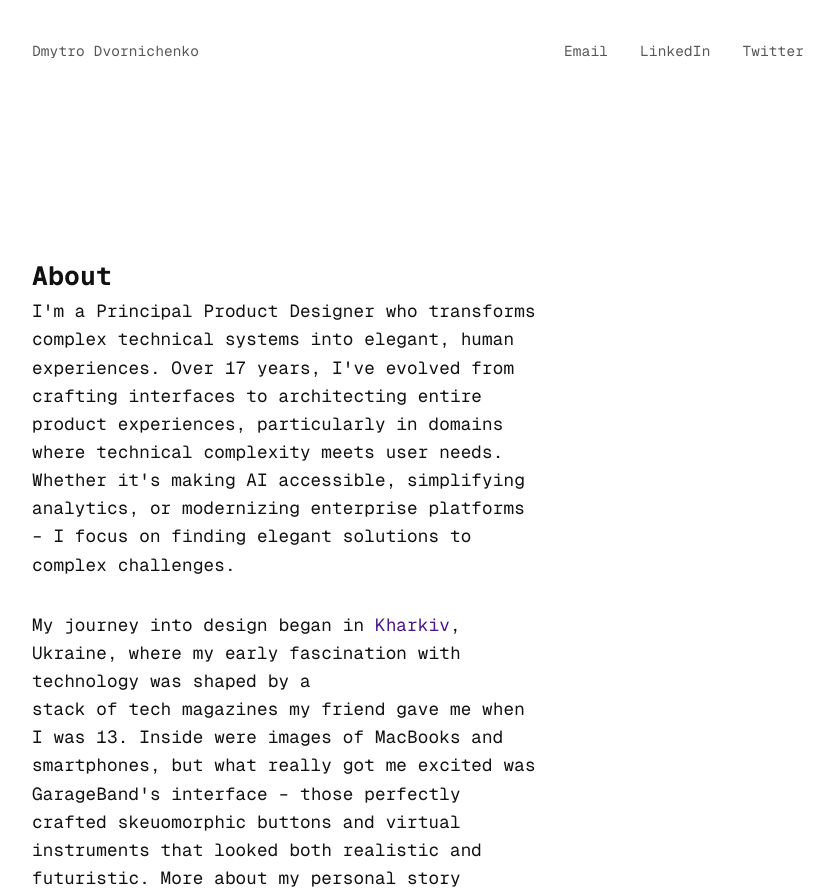
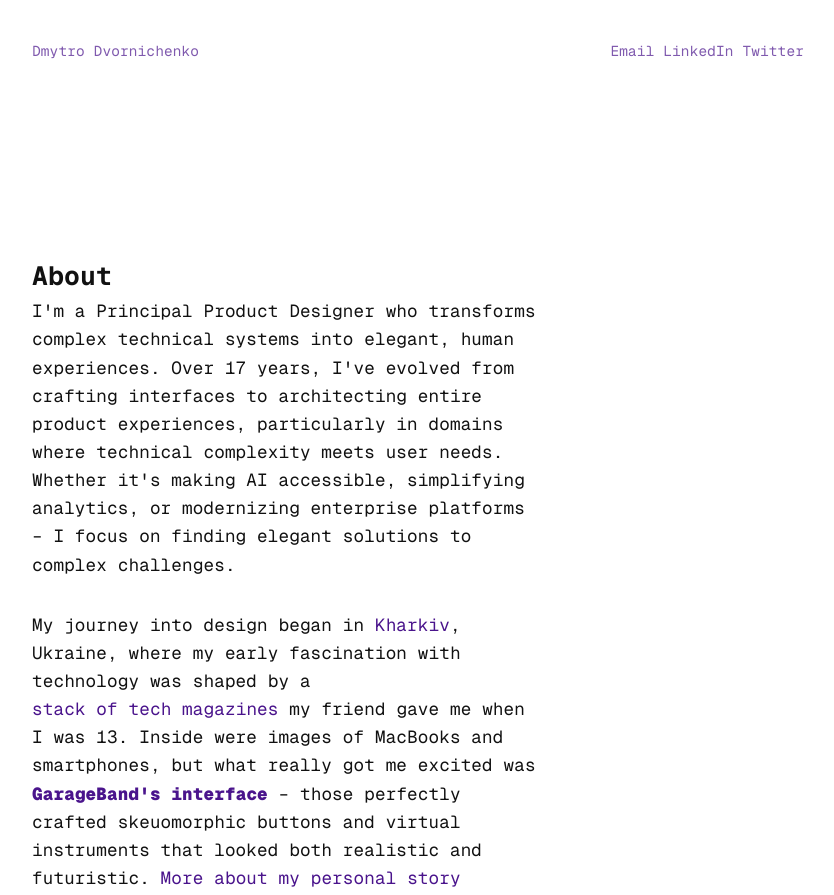
Before and after one commit to Minimall/minimall.github.io, a plain HTML site: page portfolio-2025/about.html in a window 1280 px wide. Shown: the top 895 px of the page, without its empty margins (222-1056 px from the left). Drawn offline with nearby package versions, Linux system fonts and the light colour scheme; a web font is replaced by a local one.

Commit message:
Restored to '408b419499a2da7b668640d1c41f368d5c4d53e0'
Replit-Restored-To:408b419499a2da7b668640d1c41f368d5c4d53e0

```diff
--- a/portfolio-2025/about.html
+++ b/portfolio-2025/about.html
@@ -16,7 +16,7 @@
                     <h2 class="section-title">About</h2>
                     <p>I'm a Principal Product Designer who transforms complex technical systems into elegant, human experiences. Over 17 years, I've evolved from crafting interfaces to architecting entire product experiences, particularly in domains where technical complexity meets user needs. Whether it's making AI accessible, simplifying analytics, or modernizing enterprise platforms – I focus on finding elegant solutions to complex challenges.</p>
 
-                    <p>My journey into design began in <span class="hover-word wave-text" data-images="kharkiv1.jpg" data-text="Kharkiv">Kharkiv<img src="#" class="hover-image" alt="Kharkiv"/></span>, Ukraine, where my early fascination with technology was shaped by a <span data-hover="true" data-images="kharkiv1.jpg" data-text="stack of tech magazines"><span class="wave-text" data-hover="true">stack of tech magazines</span><img src="#" class="hover-image" alt="Tech Magazines"/></span> my friend gave me when I was 13. Inside were images of MacBooks and smartphones, but what really got me excited was <span data-hover="true" data-images="kharkiv1.jpg" data-text="GarageBand's interface"><span class="wave-text" data-hover="true">GarageBand's interface</span><img src="#" class="hover-image" alt="GarageBand"/></span> – those perfectly crafted skeuomorphic buttons and virtual instruments that looked both realistic and futuristic. <span class="collapsible-link wave-text" data-hover="true">More about my personal story</span></p>
+                    <p>My journey into design began in <span data-hover="true" data-images="kharkiv1.jpg" data-text="Kharkiv"><span class="wave-text" data-hover="true">Kharkiv</span><img src="#" class="hover-image" alt="Kharkiv"/></span>, Ukraine, where my early fascination with technology was shaped by a <span data-hover="true" data-images="kharkiv1.jpg" data-text="stack of tech magazines"><span class="wave-text" data-hover="true">stack of tech magazines</span><img src="#" class="hover-image" alt="Tech Magazines"/></span> my friend gave me when I was 13. Inside were images of MacBooks and smartphones, but what really got me excited was <span data-hover="true" data-images="kharkiv1.jpg" data-text="GarageBand's interface"><span class="wave-text" data-hover="true">GarageBand's interface</span><img src="#" class="hover-image" alt="GarageBand"/></span> – those perfectly crafted skeuomorphic buttons and virtual instruments that looked both realistic and futuristic. <span class="collapsible-link wave-text" data-hover="true">More about my personal story</span></p>
 
                     <div class="collapsible-content">
                         <p>Those magazines came with an HTML textbook, and I started staying after school in the computer lab, creating my first websites.</p>
--- a/portfolio-2025/header.html
+++ b/portfolio-2025/header.html
@@ -1,7 +1,7 @@
 
 <nav>
     <a data-hover="true" href="index.html">Dmytro Dvornichenko</a>
-    <div class='menu'>
+    <div>
         <a data-hover="true" href="mailto:email@example.com">Email</a>
         <a data-hover="true" href="https://linkedin.com/in/username">LinkedIn</a>
         <a data-hover="true" href="https://twitter.com/username">Twitter</a>
--- a/portfolio-2025/scripts.js
+++ b/portfolio-2025/scripts.js
@@ -3,7 +3,7 @@ const hoveredElements = new Set();
 
 // Unified setup function for hover effects
 const setupHoverEffects = () => {
-    const hoverableElements = document.querySelectorAll('a, .hover-word');
+    const hoverableElements = document.querySelectorAll('a, [data-hover="true"]');
 
     hoverableElements.forEach(element => {
         // Skip if already processed
--- a/portfolio-2025/styles.css
+++ b/portfolio-2025/styles.css
@@ -76,12 +76,6 @@ a:hover span:nth-child(3n) { animation-delay: 0.15s; }
 a:hover span:nth-child(4n) { animation-delay: 0.2s; }
 a:hover span:nth-child(5n) { animation-delay: 0.25s; }
 
-.menu {
-display: flex;
-flex-direction: row;
-gap: calc(var(--spacing));
-
-}
 
 .profile-image {
     width: 100%;
@@ -174,18 +168,8 @@ a span, .shiny span, .collapsible span {
     flex-wrap: wrap;
 }
 
-.hover-word {
-    position: relative;
-    cursor: pointer;
-}
-
-.hover-word span {
+[data-hover="true"] span {
     color: #4a148c;
-}
-
-.hover-word[data-text]::after {
-    content: attr(data-text);
-    display: none;
 }
 
 @keyframes colorWave {
@@ -321,3 +305,7 @@ a span, .shiny span, .collapsible span {
 [data-hover="true"] {
     position: relative;
 }
+
+.no-margin {
+    margin: 0 !important;
+}
```
